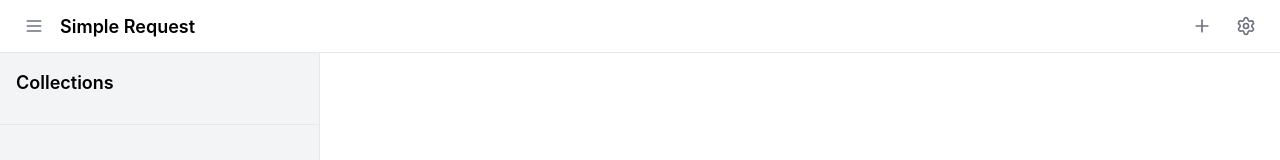
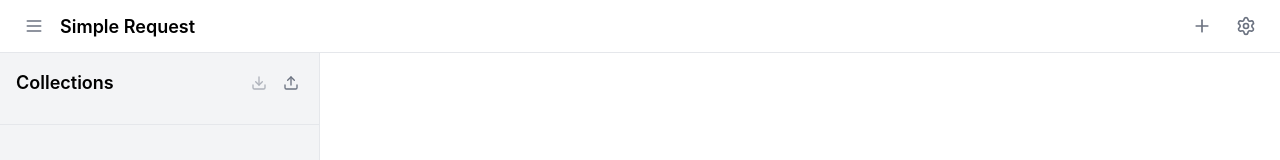
Before and after one commit to TukkOrdo/simple-request, a React (Vite) app: page / in a window 1280 px wide. Shown: the top 160 px of the page. Built offline with nearby package versions, Linux system fonts and the light colour scheme.

Commit message:
Initial Collections Import/Export
- Setup collections to allow import and export.

```diff
--- a/src/components/CollectionSidebar.tsx
+++ b/src/components/CollectionSidebar.tsx
@@ -1,5 +1,6 @@
 import { Collection, ApiRequest } from '../types/api';
-import { Plus, Trash2, Folder, FileText } from 'lucide-react';
+import { Plus, Trash2, Folder, FileText, Download } from 'lucide-react';
+import { ImportExportActions, createSingleCollectionExporter } from './ImportExportActions';
 import '../styles/index.css';
 
 interface CollectionSidebarProps {
@@ -10,6 +11,7 @@
 	onRequestSelect: (request: ApiRequest) => void;
 	onNewRequest: () => void;
 	onDeleteRequest: (requestId: string) => void;
+	onImportCollections?: (collections: Collection[]) => void;
 }
 
 export function CollectionSidebar({
@@ -19,7 +21,8 @@
 	onCollectionSelect,
 	onRequestSelect,
 	onNewRequest,
-	onDeleteRequest
+	onDeleteRequest,
+	onImportCollections
 }: CollectionSidebarProps) {
 	const getMethodClass = (method: string) => {
 		switch (method) {
@@ -34,10 +37,24 @@
 		}
 	};
 
+	const handleImport = (importedCollections: Collection[]) => {
+		if (onImportCollections) {
+			onImportCollections(importedCollections);
+		}
+	};
+
 	return (
 		<div className="sidebar-container">
 			<div className="sidebar-section">
-				<h2 className="sidebar-section-title">Collections</h2>
+				<div className="sidebar-section-header">
+					<h2 className="sidebar-section-title">Collections</h2>
+					<ImportExportActions
+						collections={collections}
+						onImport={handleImport}
+						className="sidebar-actions"
+					/>
+				</div>
+
 				<div className="sidebar-collections-list">
 					{collections.map((collection) => (
 						<div key={collection.id} className="sidebar-collection-item">
@@ -51,6 +68,16 @@
 							>
 								<Folder size={16} />
 								<span className="sidebar-collection-name">{collection.name}</span>
+							</button>
+							<button
+								onClick={(e) => {
+									e.stopPropagation();
+									createSingleCollectionExporter(collection)();
+								}}
+								className="sidebar-collection-export"
+								title="Export Collection"
+							>
+								<Download size={14} />
 							</button>
 						</div>
 					))}
--- /dev/null
+++ b/src/components/ImportExportActions.tsx
@@ -0,0 +1,141 @@
+import { useRef } from 'react';
+import { Collection } from '../types/api';
+import { Download, Upload } from 'lucide-react';
+
+interface ImportExportActionsProps {
+	collections: Collection[];
+	onImport: (collections: Collection[]) => void;
+	className?: string;
+}
+
+export function ImportExportActions({ collections, onImport, className = '' }: ImportExportActionsProps) {
+	const fileInputRef = useRef<HTMLInputElement>(null);
+
+	const exportCollections = (selectedCollections?: Collection[]) => {
+		const collectionsToExport = selectedCollections || collections;
+
+		if (collectionsToExport.length === 0) {
+			return;
+		}
+
+		const exportData = {
+			version: '1.0',
+			exportedAt: new Date().toISOString(),
+			collections: collectionsToExport
+		};
+
+		const dataStr = JSON.stringify(exportData, null, 4);
+		const dataBlob = new Blob([dataStr], { type: 'application/json' });
+
+		const url = URL.createObjectURL(dataBlob);
+		const link = document.createElement('a');
+		link.href = url;
+
+		const timestamp = new Date().toISOString().replace(/[:.]/g, '-').split('T')[0];
+		const filename = selectedCollections
+			? `${selectedCollections[0].name}-collection-${timestamp}.json`
+			: `all-collections-${timestamp}.json`;
+
+		link.download = filename;
+		document.body.appendChild(link);
+		link.click();
+		document.body.removeChild(link);
+		URL.revokeObjectURL(url);
+	};
+
+	const handleImportClick = () => {
+		fileInputRef.current?.click();
+	};
+
+	const handleFileImport = async (event: React.ChangeEvent<HTMLInputElement>) => {
+		const file = event.target.files?.[0];
+		if (!file) return;
+
+		try {
+			const text = await file.text();
+			const importData = JSON.parse(text);
+
+			let collectionsToImport: Collection[] = [];
+
+			// Handle different import formats
+			if (importData.collections && Array.isArray(importData.collections)) {
+				collectionsToImport = importData.collections;
+			} else if (Array.isArray(importData)) {
+				collectionsToImport = importData;
+			} else if (importData.name && importData.requests) {
+				// Single collection
+				collectionsToImport = [importData];
+			}
+
+			if (collectionsToImport.length > 0) {
+				onImport(collectionsToImport);
+			} else {
+				alert('No valid collections found in the file.');
+			}
+		} catch (error) {
+			console.error('Failed to import collections:', error);
+			alert('Failed to import collections. Please check the file format.');
+		}
+
+		// Reset file input
+		if (fileInputRef.current) {
+			fileInputRef.current.value = '';
+		}
+	};
+
+	return (
+		<>
+			<input
+				ref={fileInputRef}
+				type="file"
+				accept=".json"
+				onChange={handleFileImport}
+				style={{ display: 'none' }}
+			/>
+
+			<div className={`import-export-actions ${className}`}>
+				<button
+					onClick={() => exportCollections()}
+					className="icon-btn"
+					title="Export All Collections"
+					disabled={collections.length === 0}
+				>
+					<Download size={16} />
+				</button>
+				<button
+					onClick={handleImportClick}
+					className="icon-btn"
+					title="Import Collections"
+				>
+					<Upload size={16} />
+				</button>
+			</div>
+		</>
+	);
+}
+
+export function createSingleCollectionExporter(collection: Collection) {
+	return () => {
+		const exportData = {
+			version: '1.0',
+			exportedAt: new Date().toISOString(),
+			collections: [collection]
+		};
+
+		const dataStr = JSON.stringify(exportData, null, 4);
+		const dataBlob = new Blob([dataStr], { type: 'application/json' });
+
+		const url = URL.createObjectURL(dataBlob);
+		const link = document.createElement('a');
+		link.href = url;
+
+		const timestamp = new Date().toISOString().replace(/[:.]/g, '-').split('T')[0];
+		const filename = `${collection.name}-collection-${timestamp}.json`;
+
+		link.download = filename;
+		document.body.appendChild(link);
+		link.click();
+		document.body.removeChild(link);
+		URL.revokeObjectURL(url);
+	};
+}
--- a/src/styles/sidebar.css
+++ b/src/styles/sidebar.css
@@ -14,10 +14,47 @@
 	border-bottom: 1px solid var(--color-border);
 }
 
+.sidebar-section-header {
+	display: flex;
+	align-items: center;
+	justify-content: space-between;
+	margin-bottom: 0.75rem;
+}
+
 .sidebar-section-title {
 	font-size: 1.125rem;
 	font-weight: 600;
-	margin-bottom: 0.75rem;
+	margin-bottom: 0;
+}
+
+.import-export-actions {
+	display: flex;
+	gap: 0.5rem;
+}
+
+.icon-btn {
+	padding: 0.25rem;
+	border: none;
+	background: transparent;
+	color: var(--color-muted-foreground);
+	cursor: pointer;
+	border-radius: 0.25rem;
+	transition: all 0.2s ease;
+}
+
+.icon-btn:hover {
+	background-color: var(--color-accent);
+	color: var(--color-foreground);
+}
+
+.icon-btn:disabled {
+	opacity: 0.5;
+	cursor: not-allowed;
+}
+
+.icon-btn:disabled:hover {
+	background: transparent;
+	color: var(--color-muted-foreground);
 }
 
 .sidebar-collections-list {
@@ -26,11 +63,19 @@
 }
 
 .sidebar-collection-item {
+	display: flex;
+	align-items: center;
+	gap: 0.5rem;
 	margin-bottom: 0.5rem;
 }
 
+.sidebar-collection-item:hover .sidebar-collection-export {
+	opacity: 1;
+}
+
 .sidebar-collection-button {
-	width: 100%;
+	flex: 1;
+	min-width: 0;
 	display: flex;
 	align-items: center;
 	gap: 0.5rem;
@@ -57,6 +102,28 @@
 	overflow: hidden;
 	text-overflow: ellipsis;
 	white-space: nowrap;
+}
+
+.sidebar-collection-export {
+	opacity: 0;
+	transition: opacity 0.2s ease;
+	padding: 0.25rem;
+	border: none;
+	background: transparent;
+	color: var(--color-muted-foreground);
+	cursor: pointer;
+	border-radius: 0.25rem;
+	flex-shrink: 0;
+}
+
+.sidebar-collection-export:hover {
+	background-color: var(--color-accent);
+	color: var(--color-foreground);
+}
+
+.sidebar-collection-export:disabled {
+	opacity: 0.5;
+	cursor: not-allowed;
 }
 
 .sidebar-requests-section {
```
